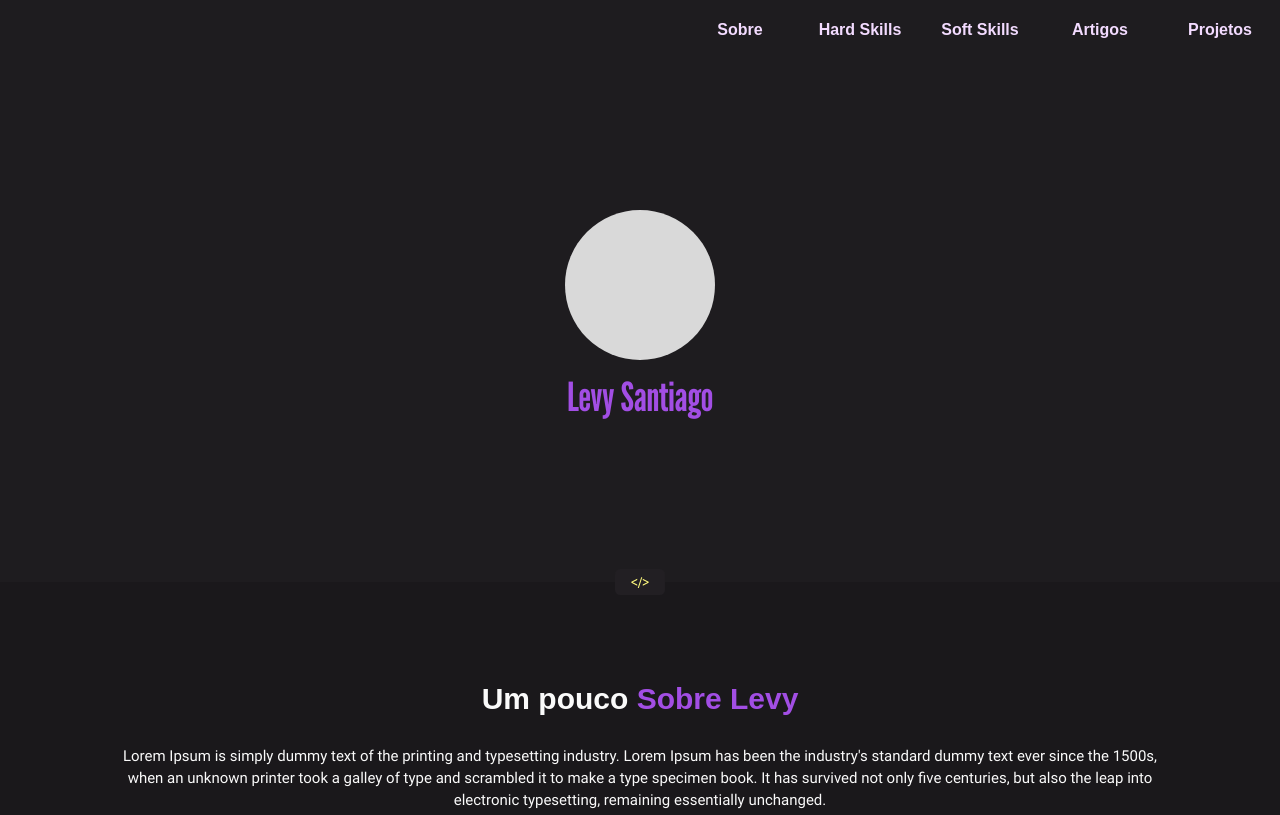
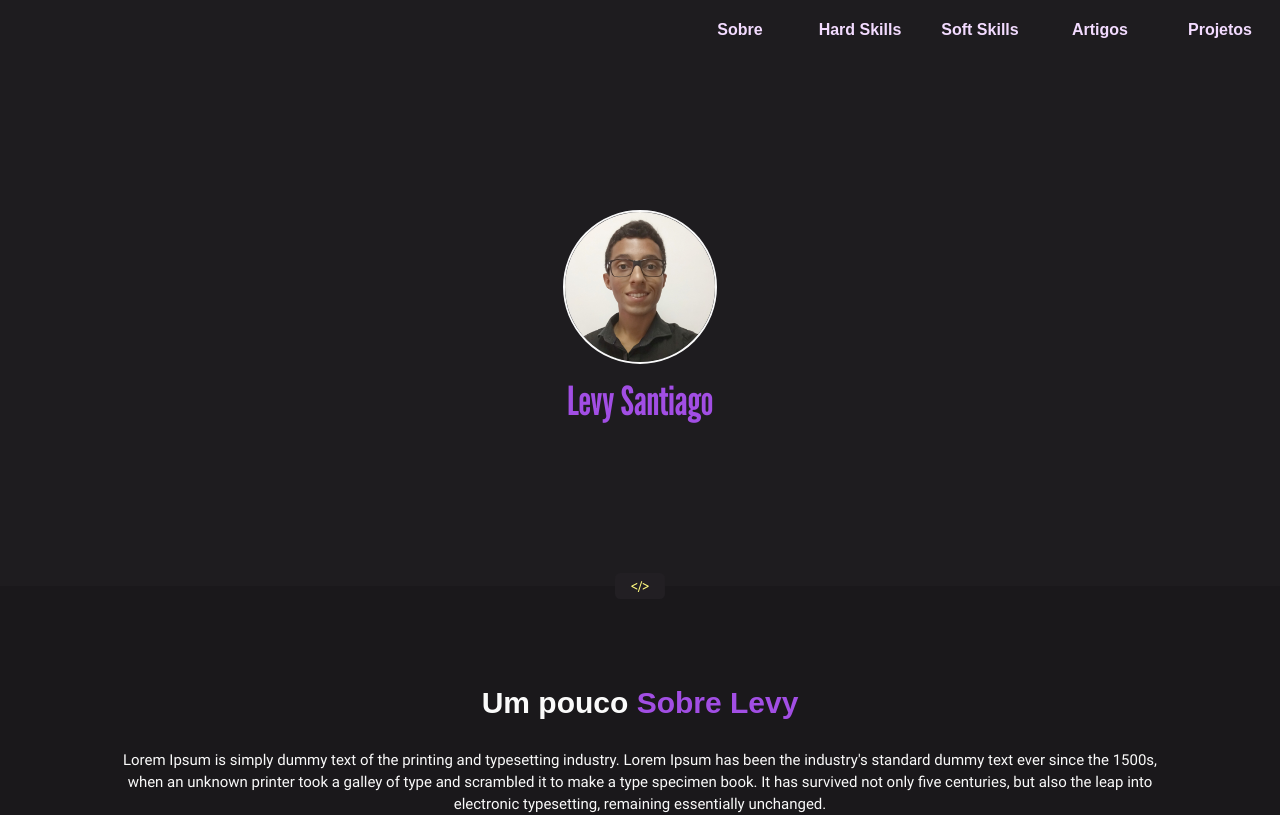
Before and after one commit to levysantiago/personal-page, a React (Create React App) app: page / in a window 1280 px wide. Shown: the top 815 px of the page. Built offline with nearby package versions, Linux system fonts and the light colour scheme.

Commit message:
feat: defining banner image

```diff
--- a/src/components/Banner/index.tsx
+++ b/src/components/Banner/index.tsx
@@ -1,11 +1,27 @@
-import { Container, ImgContainer, Title } from "./styles";
-import React from "react";
+import { Container, ImgContainer, ProfileImg, Title } from "./styles";
+import React, { useState } from "react";
 
 const Banner: React.FC = () => {
+  const [imageSelected, setImageSelected] = useState(true);
+
+  const images = {
+    true: require("../../assets/profile/me.jpg"),
+    false: require("../../assets/profile/avatar.svg"),
+  };
+
+  const changeImage = () => {
+    setImageSelected(!imageSelected);
+  };
+
   return (
     <>
       <Container>
-        <ImgContainer />
+        <ImgContainer onClick={changeImage}>
+          <ProfileImg
+            src={images[imageSelected.toString()]}
+            alt="Levy's image."
+          />
+        </ImgContainer>
         <Title>Levy Santiago</Title>
       </Container>
     </>
--- a/src/components/Banner/styles.tsx
+++ b/src/components/Banner/styles.tsx
@@ -12,10 +12,18 @@ export const Container = styled.div`
   align-items: center;
 `;
 
-export const ImgContainer = styled.div`
+export const ImgContainer = styled.div(
+  (props: IProps) => `
   width: 150px;
   height: 150px;
-  background-color: #d9d9d9;
+  border-radius: 100px;
+  border: 2px solid ${props.theme.colors.white}
+`
+);
+
+export const ProfileImg = styled.img`
+  width: 100%;
+  height: 100%;
   border-radius: 100px;
 `;
 
--- a/src/components/Projects/content/projects.ts
+++ b/src/components/Projects/content/projects.ts
@@ -3,14 +3,14 @@ export const projects = [
     title: "Gifflar",
     description: `Um framework que permite a criação de sistemas capazes de gerar contratos inteligentes
     em tempo de execução. É um projeto ainda em desenvolvimento e passando por testes, correções e avaliações.`,
-    readMoreLink: "#",
+    readMoreLink: "https://github.com/GifflarJS-Framework/core",
     githubLink: "https://github.com/GifflarJS-Framework/core",
   },
   {
     title: "BlockEGovMe",
     description: `Este foi um projeto de Iniciação Científica da Universidade Estadual de Santa Cruz (UESC)
     que visa a implementação de contratos inteligentes para o Governo Eletrônico (E-Gov).`,
-    readMoreLink: "#",
+    readMoreLink: "https://github.com/GifflarJS-Framework/core",
     githubLink: "https://github.com/Levysantiago/smartcontracts-for-egov",
   },
 ];
--- a/src/components/SoftSkills/styles.tsx
+++ b/src/components/SoftSkills/styles.tsx
@@ -6,17 +6,13 @@ interface ISoftSkillsProps {
   theme: ITheme;
 }
 
-export const Container = styled(GenericContainer)`
+export const Container = styled(GenericContainer)(
+  (props: ISoftSkillsProps) => `
   display: flex;
   flex-direction: column;
-  background: linear-gradient(
-    275.36deg,
-    #8afff4 0%,
-    #58cbd2 36.98%,
-    #3998df 66.15%,
-    #0b66aa 100%
-  );
-`;
+  background: ${props.theme.colors.greenGradient}
+`
+);
 
 export const CardsContainer = styled.div`
   display: flex;
--- a/src/components/Theme/index.tsx
+++ b/src/components/Theme/index.tsx
@@ -25,6 +25,7 @@ const theme = {
     orangeDarkTransparent: "rgba(84, 56, 6, 0.8);",
     orangeMediumTransparent: "rgba(134, 99, 37, 0.43);",
     orangeGradient: `linear-gradient(275.36deg,#ffee55 0%,#ffc900 33.33%,#ffac1d 71.36%,#a86d08 100%);`,
+    greenGradient: `linear-gradient(275.36deg,#8afff4 0%,#58cbd2 36.98%,#3998df 66.15%,#0b66aa 100%);`,
   },
   fonts: {
     title: "Arial",
```
Also changed, not shown: src/assets/profile/avatar.svg (added), src/assets/profile/me.jpg (added).
